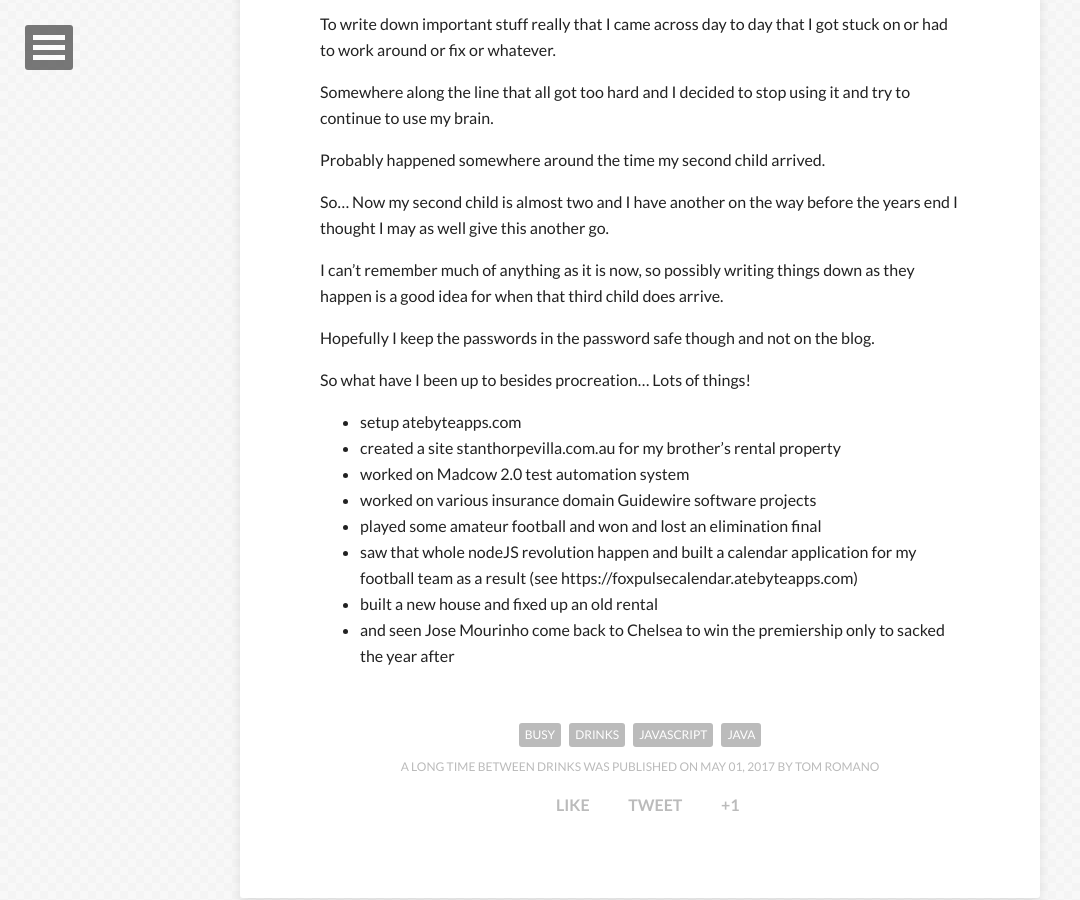
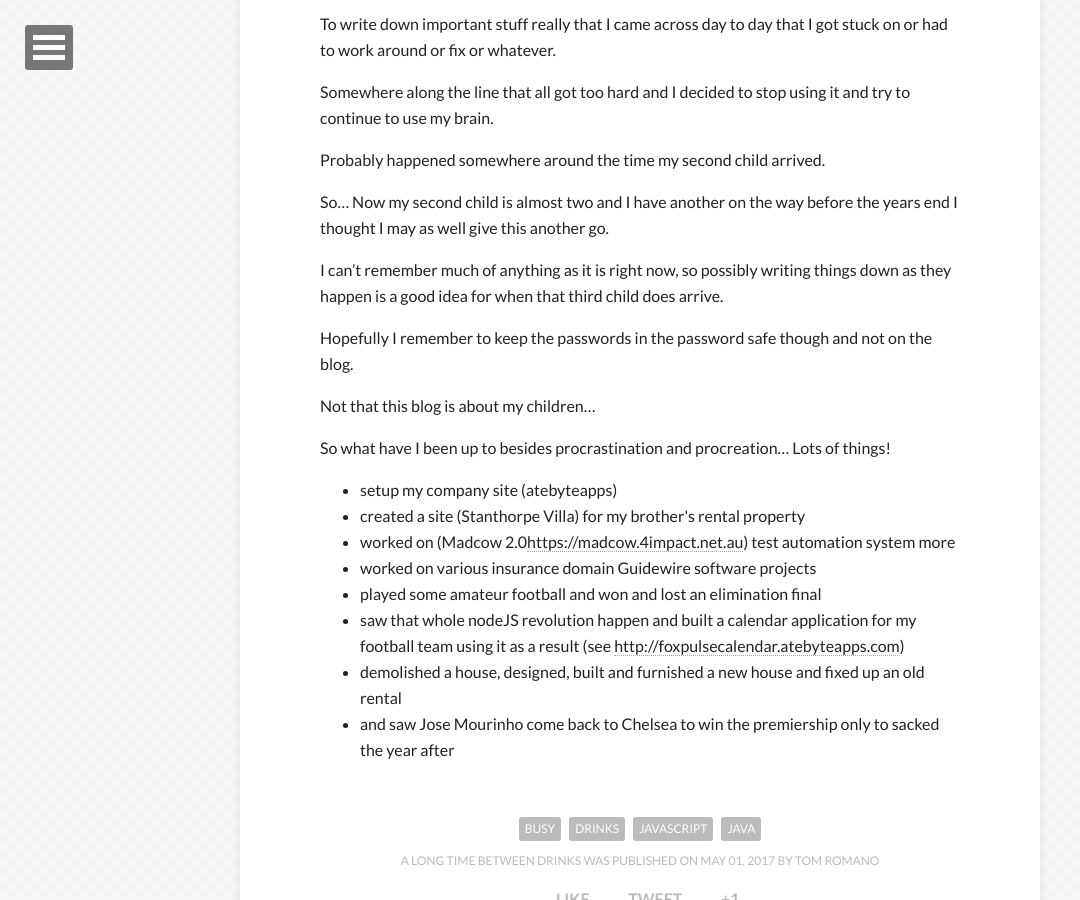
Before and after one commit to dawogfather/dawogfather.github.io, a Jekyll site: the page built from _posts/2017-05-01-long-time-between-drinks.md, in a window 1280 px wide and 900 px high, scrolled down 309 px. Shown: the whole window, without its empty margins (0-1080 px from the left). Built offline with Jekyll 4.4.1, drawn with Linux system fonts in a browser that asks for light colours; nearby versions of some CDN libraries; comment, search, counter and statistics services are not loaded.

Commit message:
adding changes to links etc

```diff
--- a/_posts/2017-05-01-long-time-between-drinks.md
+++ b/_posts/2017-05-01-long-time-between-drinks.md
@@ -22,17 +22,19 @@ Probably happened somewhere around the time my second child arrived.
 
 So... Now my second child is almost two and I have another on the way before the years end I thought I may as well give this another go.
 
-I can't remember much of anything as it is now, so possibly writing things down as they happen is a good idea for when that third child does arrive.
+I can't remember much of anything as it is right now, so possibly writing things down as they happen is a good idea for when that third child does arrive.
 
-Hopefully I keep the passwords in the password safe though and not on the blog.
+Hopefully I remember to keep the passwords in the password safe though and not on the blog.
 
-So what have I been up to besides procreation... Lots of things!
+Not that this blog is about my children...
 
-* setup atebyteapps.com
-* created a site stanthorpevilla.com.au for my brother's rental property
-* worked on Madcow 2.0 test automation system
+So what have I been up to besides procrastination and procreation... Lots of things!
+
+* setup my company site (atebyteapps<atebyteapps.com>)
+* created a site (Stanthorpe Villa<stanthorpevilla.com.au>) for my brother's rental property
+* worked on (Madcow 2.0<https://madcow.4impact.net.au>) test automation system more
 * worked on various insurance domain Guidewire software projects
 * played some amateur football and won and lost an elimination final
-* saw that whole nodeJS revolution happen and built a calendar application for my football team as a result (see https://foxpulsecalendar.atebyteapps.com)
-* built a new house and fixed up an old rental
-* and seen Jose Mourinho come back to Chelsea to win the premiership only to sacked the year after
+* saw that whole nodeJS revolution happen and built a calendar application for my football team using it as a result (see <http://foxpulsecalendar.atebyteapps.com>)
+* demolished a house, designed, built and furnished a new house and fixed up an old rental
+* and saw Jose Mourinho come back to Chelsea to win the premiership only to sacked the year after
```
